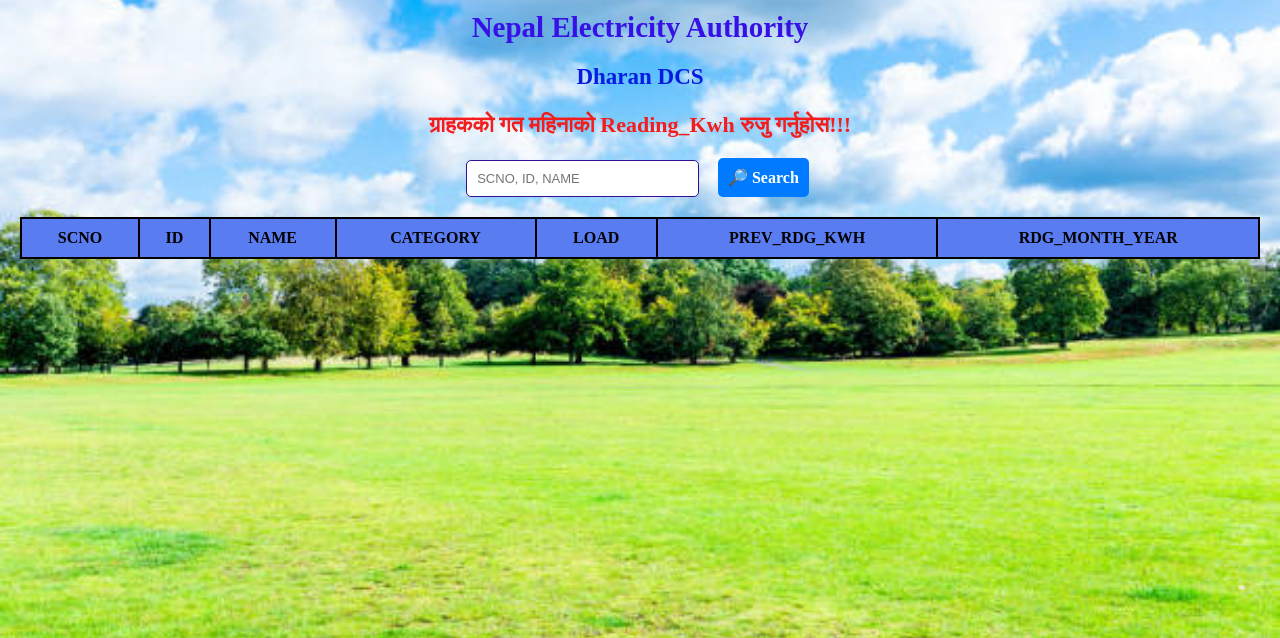
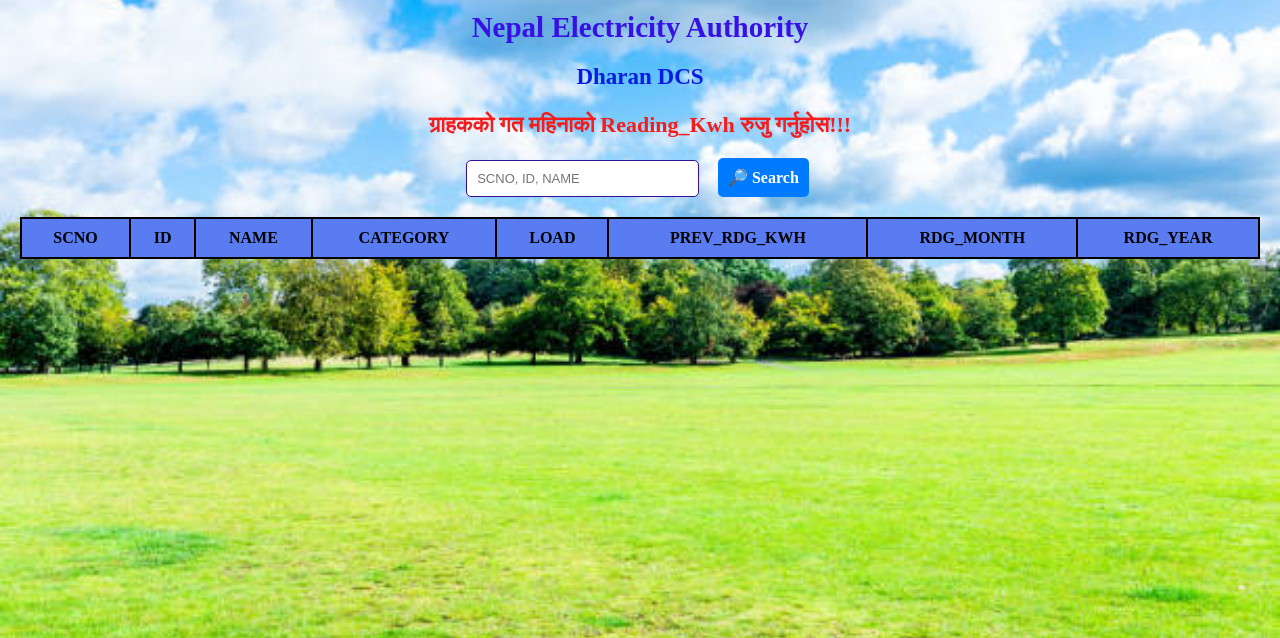
Before and after one commit to neadharan/rdg, a plain HTML site: page index.html in a window 1280 px wide. Shown: the part 162-800 px from the top of the page. Drawn offline with Linux system fonts and the light colour scheme; no server answers.

Commit message:
index.html
recode type chaange

```diff
--- a/index.html
+++ b/index.html
@@ -95,7 +95,8 @@
                 <th>CATEGORY</th>
                 <th>LOAD</th>
                 <th>PREV_RDG_KWH</th>
-                <th>RDG_MONTH_YEAR</th>
+                <th>RDG_MONTH</th>
+                <th>RDG_YEAR</th>
             </tr>
         </thead>
         <tbody></tbody>
```
